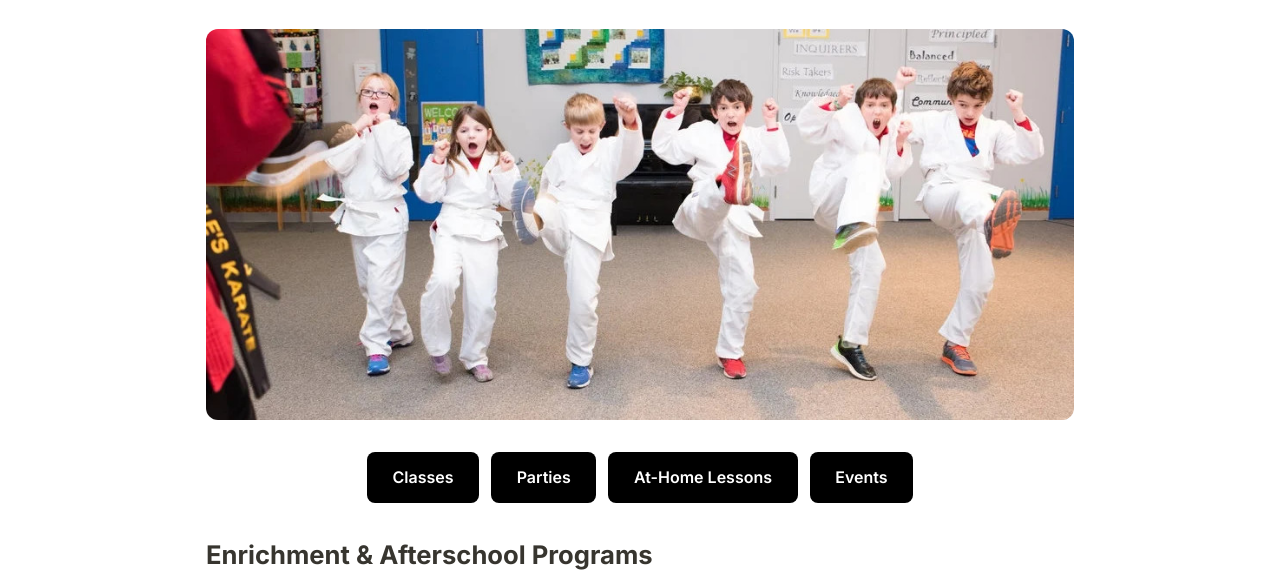
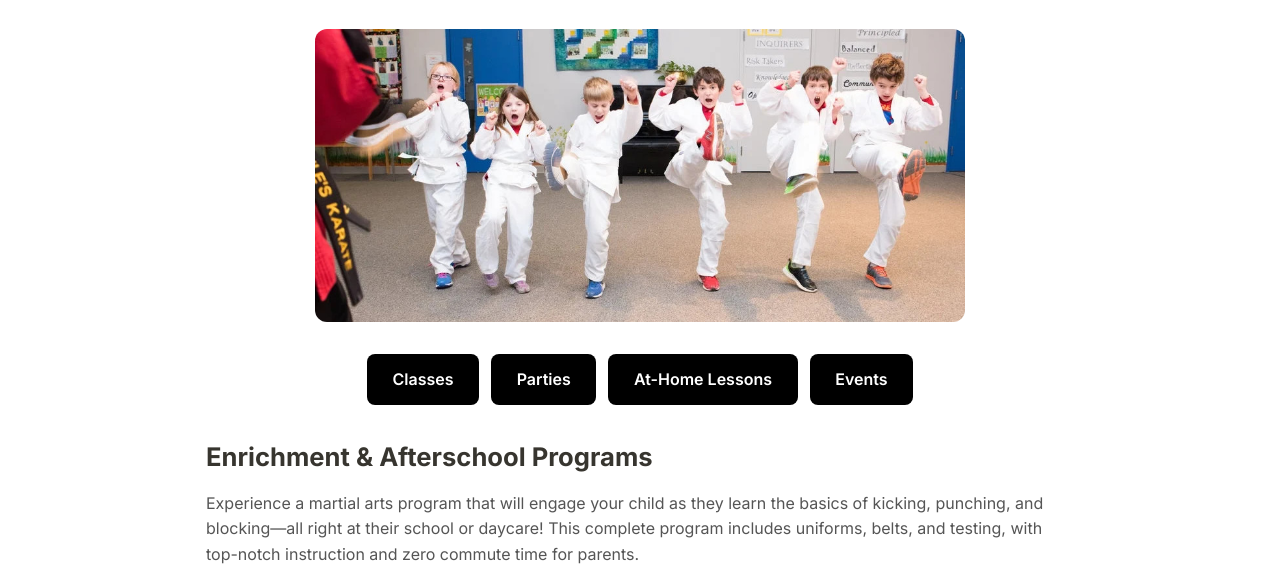
Before and after one commit to kyleskarate/kyleskarate.github.io, a plain HTML site: page services.html in a window 1280 px wide. Shown: the part 203-784 px from the top of the page. Drawn offline with Linux system fonts and the light colour scheme.

Commit message:
Update services.html

```diff
--- a/services.html
+++ b/services.html
@@ -76,8 +76,8 @@
     /* large centered photo */
     .img-large {
       display:block;
-      max-width:900px;
-      width:100%;
+      max-width:650px;
+      width:75%;
       height:auto;
       border-radius:12px;
       margin:1.5rem auto;
```
